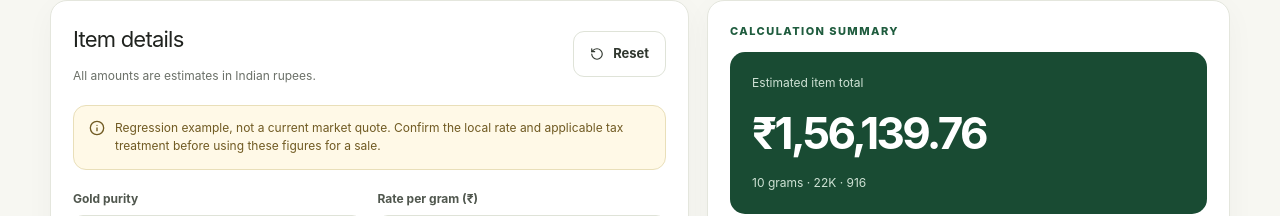
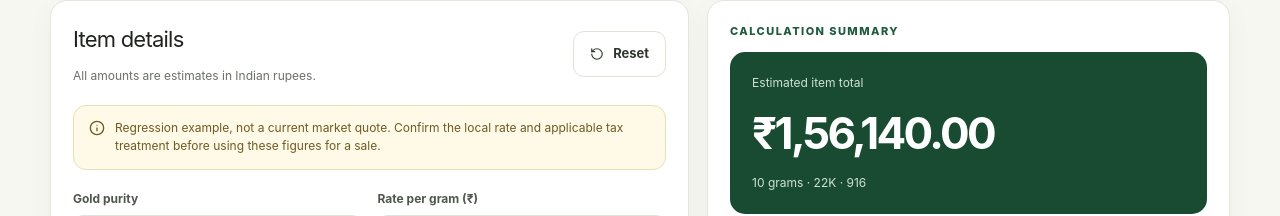
Before and after one commit to cva121997-source/gold, a Next.js app: page /calculator in a window 1280 px wide. Shown: the part 333-549 px from the top of the page. Built offline with nearby package versions, Linux system fonts and the light colour scheme.

Commit message:
fix: round GST and harden tenant authorization boundaries

```diff
--- a/app/calculator/calculator.tsx
+++ b/app/calculator/calculator.tsx
@@ -27,13 +27,33 @@ export default function GoldCalculator() {
     const other = parsePositive(otherCharges);
     const discountValue = Math.min(parsePositive(discount), goldValue + making + wastage + other);
     const taxableSubtotal = Math.max(0, goldValue + making + wastage + other - discountValue);
-    const gst = gstEnabled ? taxableSubtotal * parsePositive(gstPercent) / 100 : 0;
+    const gst = gstEnabled ? Math.round(taxableSubtotal * parsePositive(gstPercent) / 100) : 0;
     const total = Math.round((taxableSubtotal + gst) * 100) / 100;
-    const variableMakingPerGram = makingMode === "percent" ? gramRate * makingInputValue / 100 : makingMode === "perGram" ? makingInputValue : 0;
-    const fixedMaking = makingMode === "fixed" ? makingInputValue : 0;
-    const variablePerGram = gramRate + variableMakingPerGram + gramRate * parsePositive(wastagePercent) / 100;
-    const taxMultiplier = gstEnabled ? 1 + parsePositive(gstPercent) / 100 : 1;
-    const budgetGrams = variablePerGram > 0 ? Math.max(0, (parsePositive(budget) / taxMultiplier - fixedMaking - other) / variablePerGram) : 0;
+
+    // Use the same forward formula for the inverse budget estimate, including capped discount and rounded GST.
+    const targetBudget = parsePositive(budget);
+    const costForWeight = (grams: number) => {
+      const baseGold = gramRate * grams;
+      const baseMaking = makingMode === "percent"
+        ? baseGold * makingInputValue / 100
+        : makingMode === "perGram"
+          ? makingInputValue * grams
+          : makingInputValue;
+      const baseWastage = baseGold * parsePositive(wastagePercent) / 100;
+      const rawSubtotal = baseGold + baseMaking + baseWastage + other;
+      const appliedDiscount = Math.min(parsePositive(discount), rawSubtotal);
+      const subtotal = Math.max(0, rawSubtotal - appliedDiscount);
+      const tax = gstEnabled ? Math.round(subtotal * parsePositive(gstPercent) / 100) : 0;
+      return subtotal + tax;
+    };
+    let low = 0;
+    let high = Math.max((targetBudget / Math.max(gramRate, 1)) * 2 + 1, 1);
+    for (let i = 0; i < 60; i += 1) {
+      const middle = (low + high) / 2;
+      if (costForWeight(middle) <= targetBudget) low = middle;
+      else high = middle;
+    }
+    const budgetGrams = targetBudget > 0 && gramRate > 0 ? low : 0;
     return { goldValue, making, wastage, other, discount: discountValue, taxableSubtotal, gst, total, budgetGrams };
   }, [rate, weight, makingMode, makingInput, wastagePercent, otherCharges, discount, gstEnabled, gstPercent, budget]);
 
```
Also changed, not shown: 1 other file (tests, documents, lock files or other folders).
